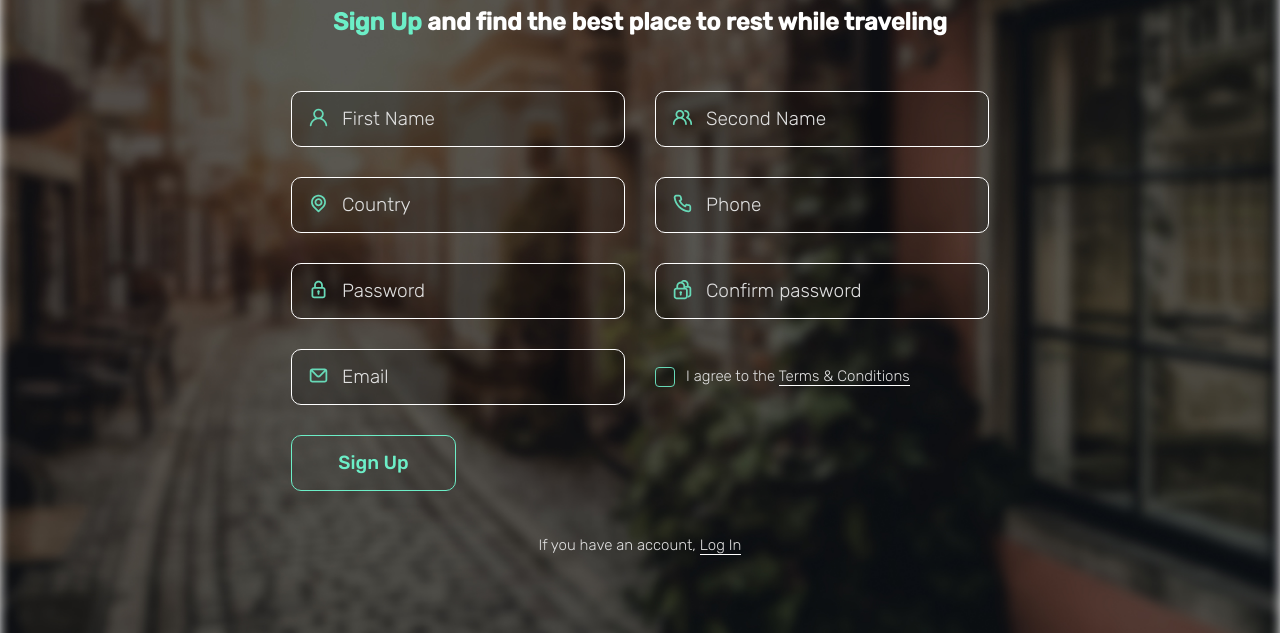
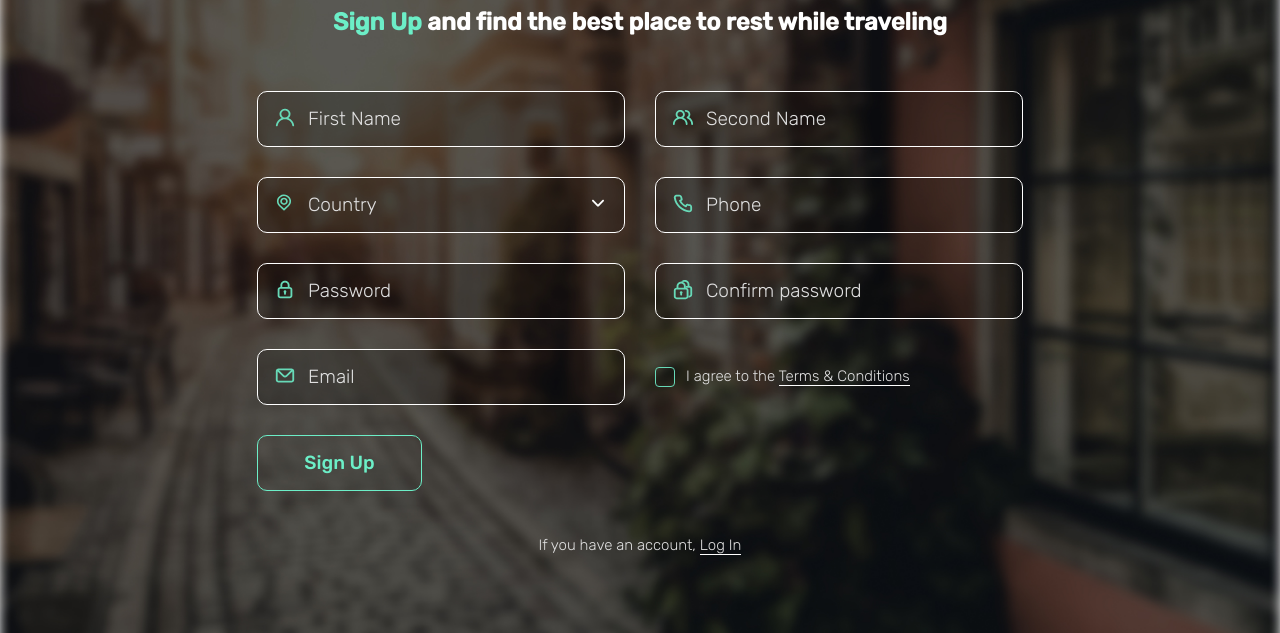
Before and after one commit to delenjer/form-layout, a plain HTML site: page index.html in a window 1280 px wide. Shown: the part 167-800 px from the top of the page. Drawn offline with nearby package versions, Linux system fonts and the light colour scheme.

Commit message:
add arrow to the select.

```diff
--- a/index.html
+++ b/index.html
@@ -88,6 +88,10 @@
                     >
 
                     <span class="hint-field">Country</span>
+                  </span>
+
+                <span class="icon-box">
+                  <img class="icon" src="./images/icons/arrow-down.svg" alt="User icon">
                 </span>
               </label>
 
--- a/styles/form.css
+++ b/styles/form.css
@@ -35,6 +35,10 @@
 .field-box {
   display: block;
   width: 100%;
+}
+
+.field-country {
+  cursor: pointer;
 }
 
 .input-field {
```
Also changed, not shown: images/icons/arrow-down.svg (added). Lines whose indentation alone changed are shown as unchanged.
